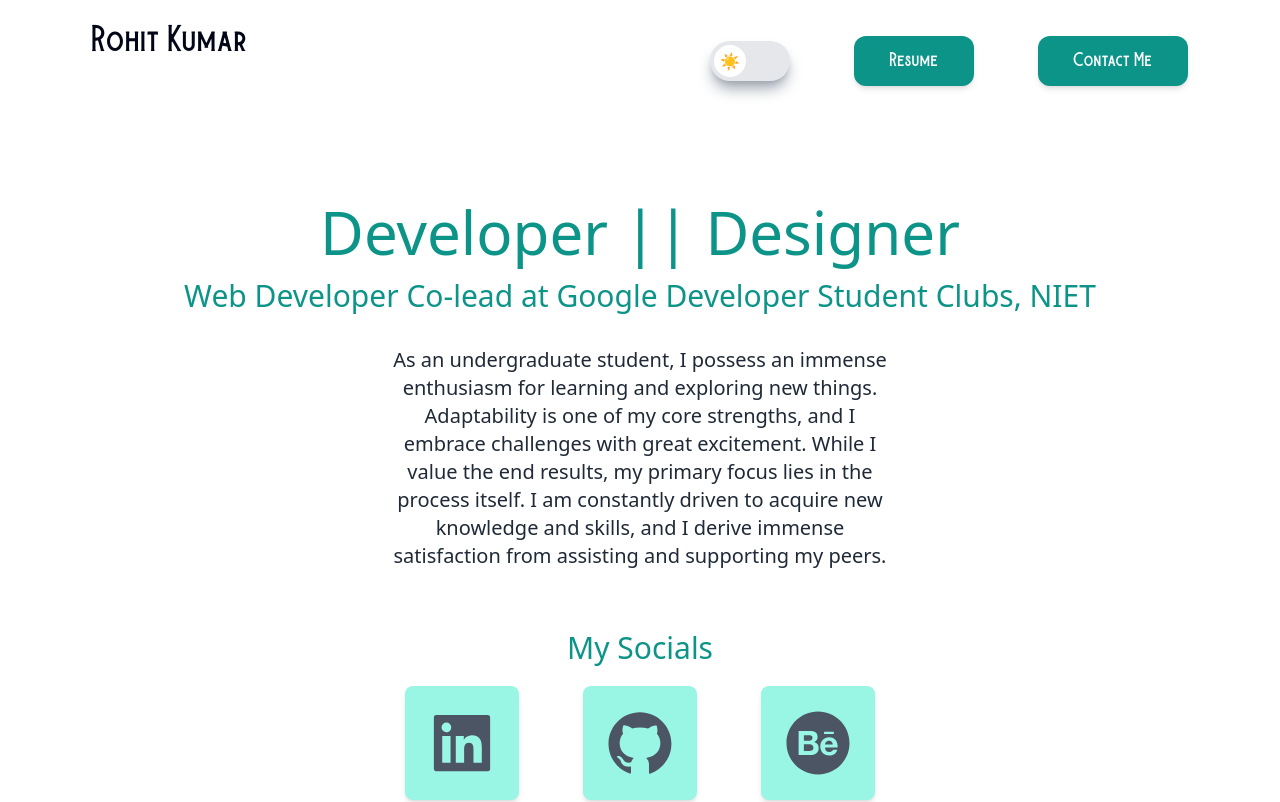
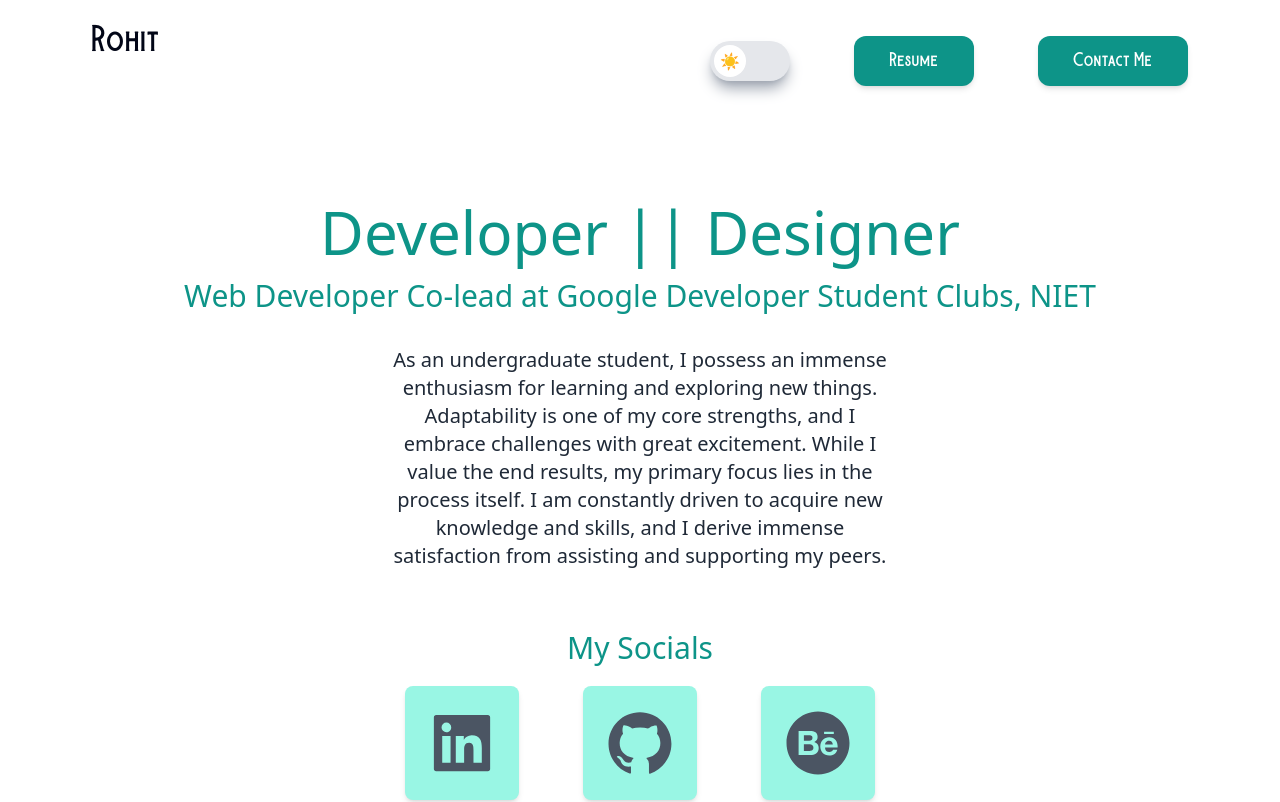
Before and after one commit to RKartik9/MyPortfolio, a Next.js app: page / in a window 1280 px wide. Shown: the top 802 px of the page. Built offline with nearby package versions, Linux system fonts and the light colour scheme.

Commit message:
changed the name

```diff
--- a/pages/index.js
+++ b/pages/index.js
@@ -88,7 +88,7 @@ export default function Home() {
           <section className="min-h-screen">
             <nav className="p-3 py-6 mb-11 flex flex-col lg:flex-row justify-between items-center lg:items-start">
               <h1 className="text-2xl lg:text-3xl font-burtons dark:text-white mb-4 lg:mb-0">
-                Rohit Kumar
+                Rohit
               </h1>
               <ul className="flex items-center space-x-4 lg:space-x-8">
                 <label className="relative inline-flex items-center cursor-pointer">
```
